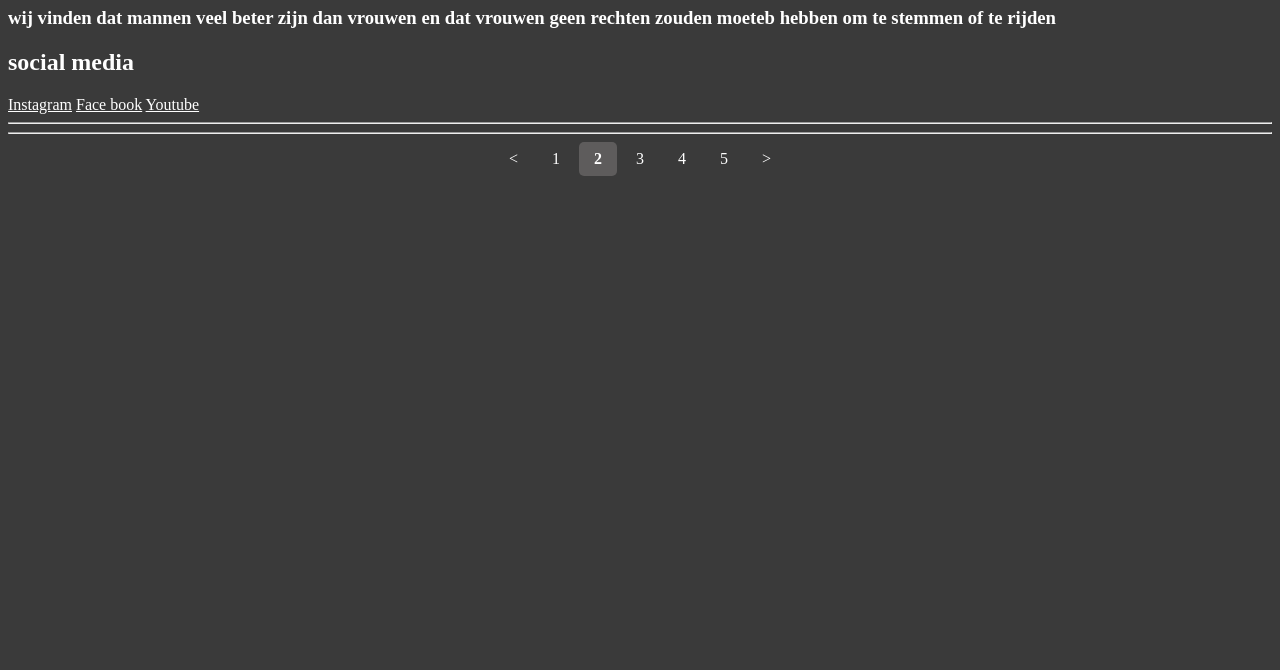
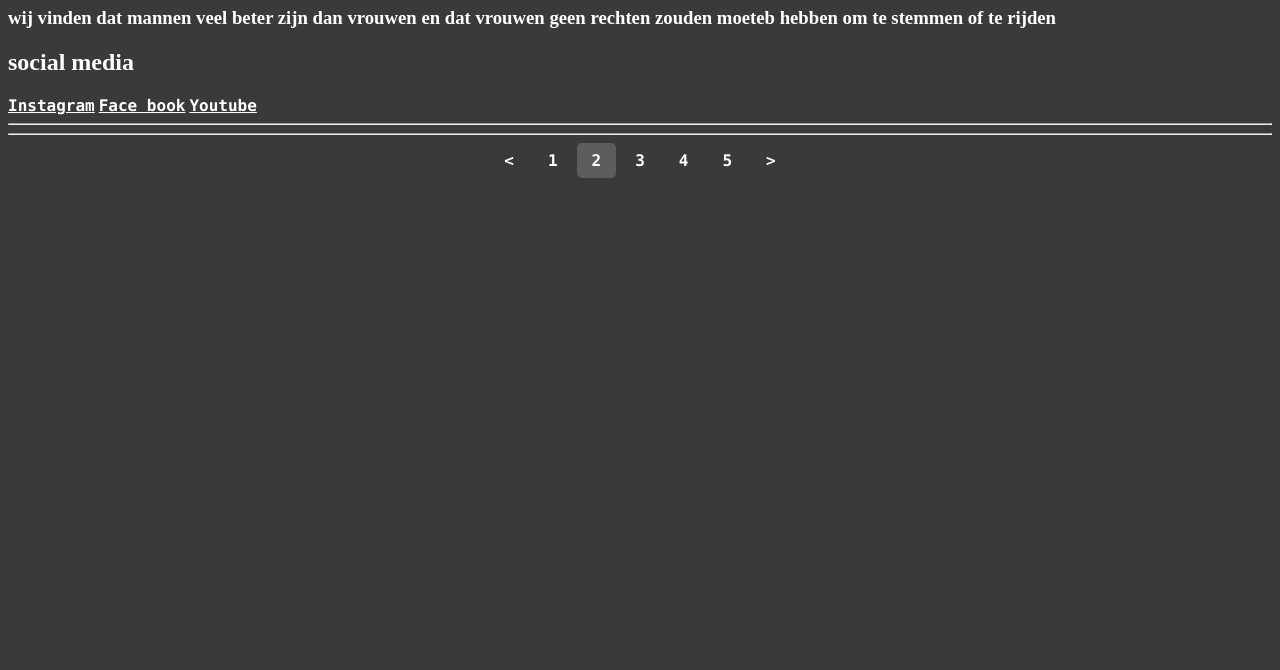
Before and after one commit to wach2much/site, a plain HTML site: page manabout.html in a window 1280 px wide. Shown: the part 130-800 px from the top of the page. Drawn offline with Linux system fonts and the light colour scheme.

Commit message:
Update externalsheet.css

```diff
--- a/externalsheet.css
+++ b/externalsheet.css
@@ -81,3 +81,10 @@ body li{
     font-weight: bold;
 
 }
+body a{
+    font-family: "consolas", sans-serif;
+    font-style: normal;
+    font-weight: bold;
+    text-decoratin: none;
+    color: #FFFFFF
+}
```
